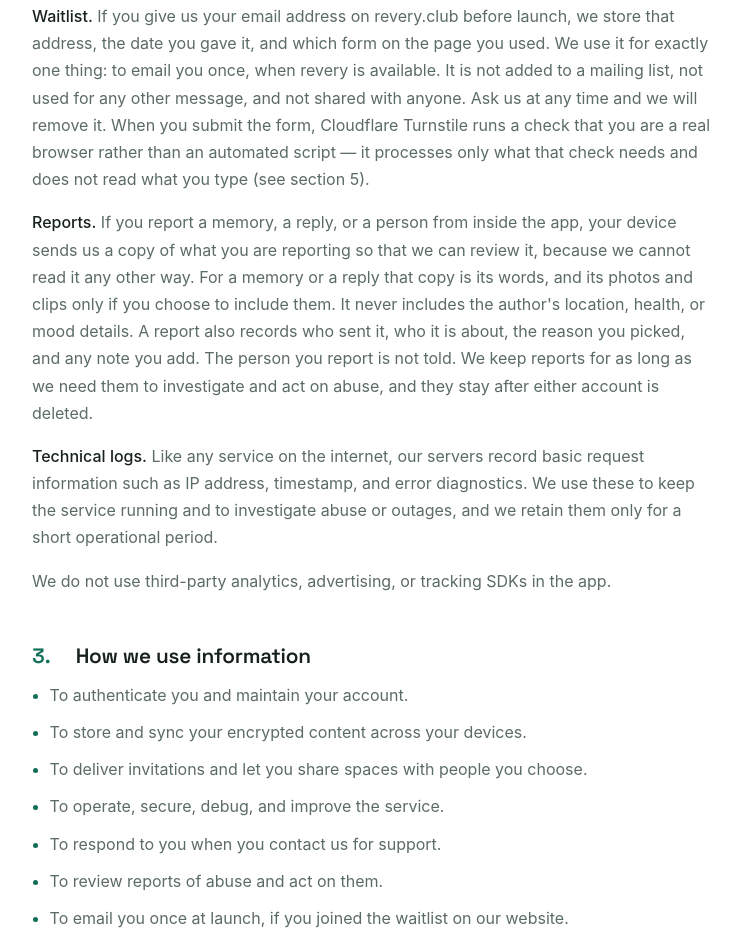
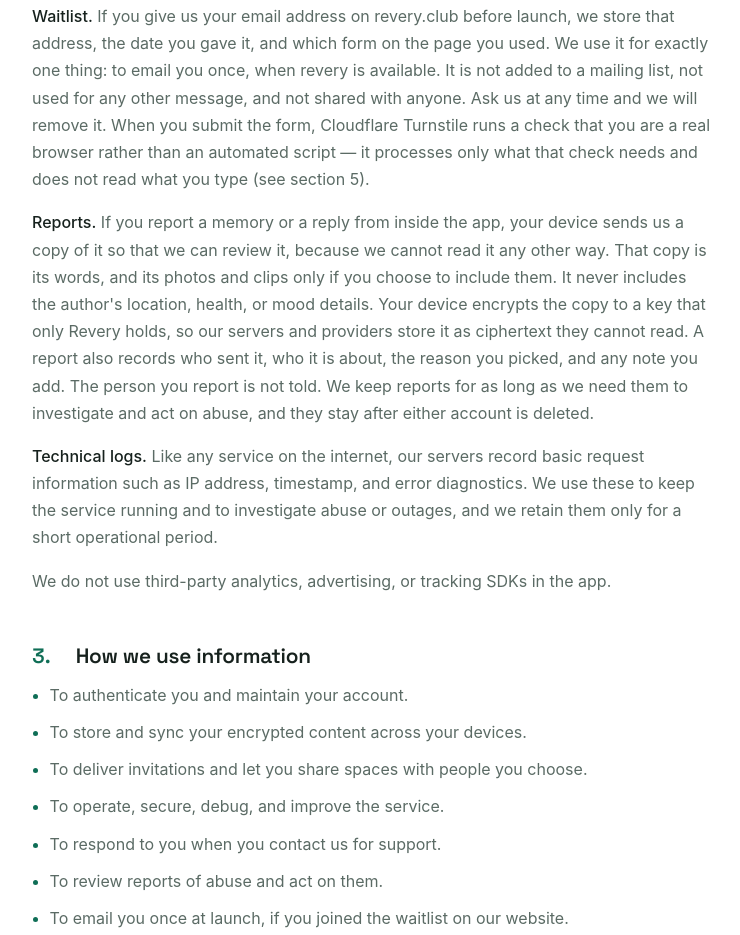
Before and after one commit to mad-becks-creative/reveryapplanding, a plain HTML site: page privacy/index.html in a window 1280 px wide. Shown: the part 1517-2452 px from the top of the page, without its empty margins (268-1008 px from the left). Drawn offline with Linux system fonts and the light colour scheme.

Commit message:
A report's copy is encrypted to Revery, and the email doesn't hold it (RW-400)
Reporting a person is by email now; the app reports a memory or a reply.

Co-Authored-By: Claude Opus 5.5 <noreply@anthropic.com>
Claude-Session: https://claude.ai/code/session_01TuiXyFd15UfBoJr2Pndow1

```diff
--- a/privacy/index.html
+++ b/privacy/index.html
@@ -75,13 +75,14 @@
       remove it. When you submit the form, Cloudflare Turnstile runs a check that you
       are a real browser rather than an automated script — it processes only what that
       check needs and does not read what you type (see section 5).</p>
-      <p><strong>Reports.</strong> If you report a memory, a reply, or a person from
-      inside the app, your device sends us a copy of what you are reporting so that we
-      can review it, because we cannot read it any other way. For a memory or a reply
-      that copy is its words, and its photos and clips only if you choose to include
-      them. It never includes the author's location, health, or mood details. A report
-      also records who sent it, who it is about, the reason you picked, and any note you
-      add. The person you report is not told. We keep reports for as long as we need
+      <p><strong>Reports.</strong> If you report a memory or a reply from inside the
+      app, your device sends us a copy of it so that we can review it, because we
+      cannot read it any other way. That copy is its words, and its photos and clips
+      only if you choose to include them. It never includes the author's location,
+      health, or mood details. Your device encrypts the copy to a key that only Revery
+      holds, so our servers and providers store it as ciphertext they cannot read. A
+      report also records who sent it, who it is about, the reason you picked, and any
+      note you add. The person you report is not told. We keep reports for as long as we need
       them to investigate and act on abuse, and they stay after either account is
       deleted.</p>
       <p><strong>Technical logs.</strong> Like any service on the internet, our
@@ -132,13 +133,13 @@
         in its <a href="https://www.cloudflare.com/turnstile-privacy-policy/"
         rel="noopener">Turnstile Privacy Addendum</a>.</li>
         <li><strong>Resend</strong> — sends us an email when someone files a report,
-        holding the reason, the note, and the start of the reported text.</li>
+        holding the reason, the note, and who it is about, but not the reported
+        memory itself.</li>
       </ul>
       <p>Because your content is encrypted before it leaves your device, these
       providers store ciphertext they cannot read. The website waitlist is the one
       exception: an address you give us there is held as ordinary text, because we
-      have to be able to write to it. A report is the other: the copy your device sends
-      is held as ordinary text, because we have to be able to read it.</p>
+      have to be able to write to it.</p>
 
       <h2 data-num="6.">Where your data is stored</h2>
       <p>We and our providers may store and process your information in countries other
```
Also changed, not shown: terms/index.html (+6 -4 lines).
